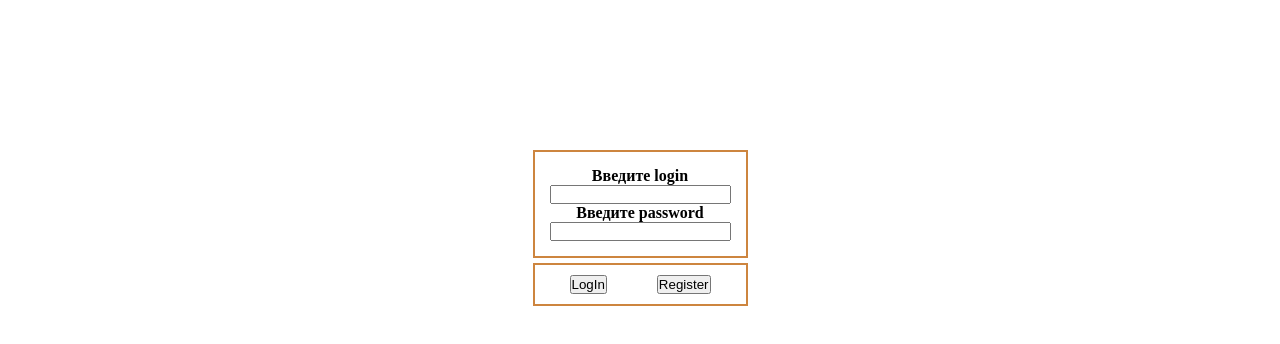
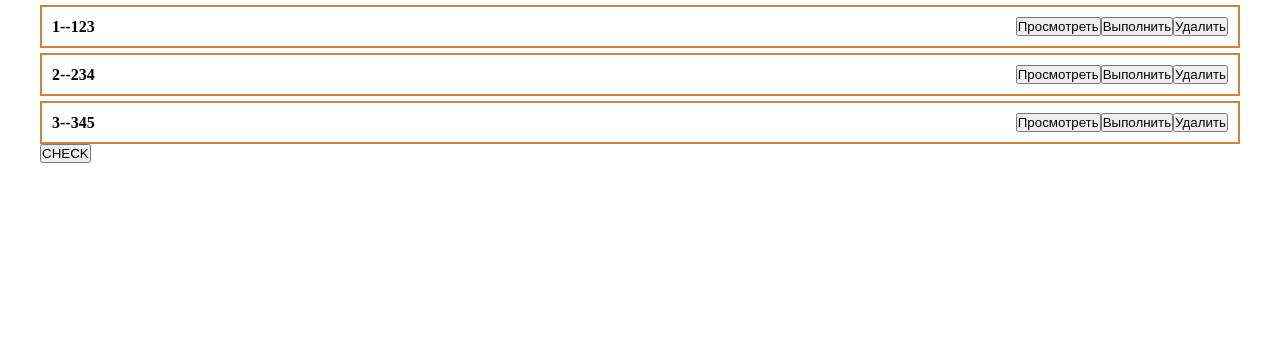
Before and after one commit to maximberdyshev/todos, a React (Create React App) app in the folder front/: page /todo in a window 1280 px wide. Shown: the top 344 px of the page. Built offline with nearby package versions, Linux system fonts and the light colour scheme.

Commit message:
added todoList template

```diff
--- a/front/src/components/MainForm.jsx
+++ b/front/src/components/MainForm.jsx
@@ -1,14 +1,14 @@
 import React, { useState } from 'react'
 import AuthForm from './AuthWindow/AuthForm'
-import TodoList from './Todo/TodoList'
+import TodoContainer from './Todo/TodoContainer'
 
 export default function MainForm() {
   // имитация состояния авторизации пользователя
-  const [isAuth, setIsAuth] = useState(false)
+  const [isAuth, setIsAuth] = useState(true)
 
   function authTrue() {
     setIsAuth(!isAuth)
   }
 
-  return <div>{isAuth ? <TodoList /> : <AuthForm authTrue={authTrue} />}</div>
+  return <div>{isAuth ? <TodoContainer /> : <AuthForm authTrue={authTrue} />}</div>
 }
--- /dev/null
+++ b/front/src/components/Todo/TodoContainer.jsx
@@ -0,0 +1,30 @@
+import React, { useState } from 'react'
+import TodoList from './TodoList'
+
+export default function TodoContainer() {
+  let [todos, setTodo] = useState([
+    { id: 1, title: '123' },
+    { id: 2, title: '234' },
+    { id: 3, title: '345' },
+  ])
+
+  async function chk() {
+    let obj = await fetch('https://jsonplaceholder.typicode.com/todos').then(
+      (response) => response.json()
+    )
+    //   .then((json) => console.log(json))
+    console.log(obj)
+    setTodo(obj)
+  }
+
+  return (
+    <div className='TodoContainer'>
+      {todos.length === 0 ? (
+        <p>TODO NOT TODO</p>
+      ) : (
+        <TodoList todos={todos} setTodo={setTodo} />
+      )}
+      <button onClick={chk}>CHECK</button>
+    </div>
+  )
+}
--- /dev/null
+++ b/front/src/components/Todo/TodoItem.jsx
@@ -0,0 +1,25 @@
+import React from 'react'
+
+export default function TodoItem(props) {
+    function seeThat(e) {
+        e.preventDefault()
+    }
+
+    function completeThat(e) {
+        e.preventDefault()
+    }
+
+  return (
+    <div className='TodoItem'>
+      <form className='todo-item'>
+        <strong>{props.todo.id}--</strong>
+        <h4>{props.todo.title}</h4>
+      </form>
+      <div className='todo-btn'>
+        <button onClick={seeThat}>Просмотреть</button>
+        <button onClick={completeThat}>Выполнить</button>
+        <button onClick={() => props.remove(props.todo)}>Удалить</button>
+      </div>
+    </div>
+  )
+}
--- a/front/src/components/Todo/TodoList.jsx
+++ b/front/src/components/Todo/TodoList.jsx
@@ -1,7 +1,16 @@
 import React from 'react'
+import TodoItem from './TodoItem'
 
-export default function TodoList() {
+export default function TodoList(props) {
+  function remove(todo) {
+    props.setTodo(props.todos.filter((t) => t.id !== todo.id))
+  }
+
   return (
-    <div>TodoList</div>
+    <div className='TodoList'>
+      {props.todos.map((todo) => (
+        <TodoItem todo={todo} key={todo.id} remove={remove} />
+      ))}
+    </div>
   )
 }
--- a/front/src/styles/App.css
+++ b/front/src/styles/App.css
@@ -30,3 +30,24 @@
   align-items: center;
   justify-content: space-around;
 }
+
+.TodoContainer {
+  width: 1200px;
+}
+
+.TodoItem {
+  display: flex;
+  margin-top: 5px;
+  padding: 10px;
+  border: 2px solid peru;
+  align-items: center;
+  justify-content: space-between;
+}
+
+.todo-item {
+    display: flex;
+}
+
+.todo-btn {
+    display: flex;
+}
```
